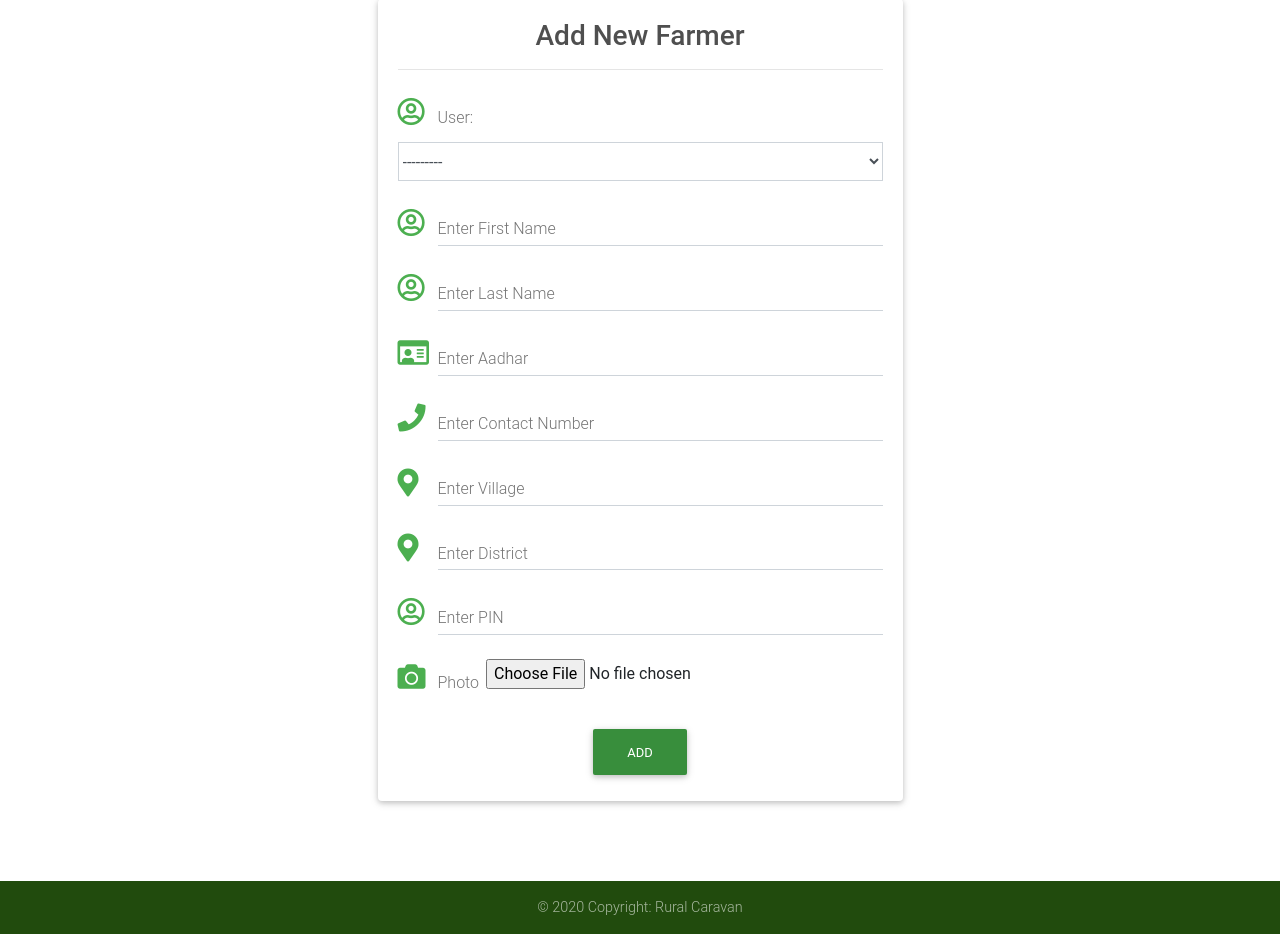
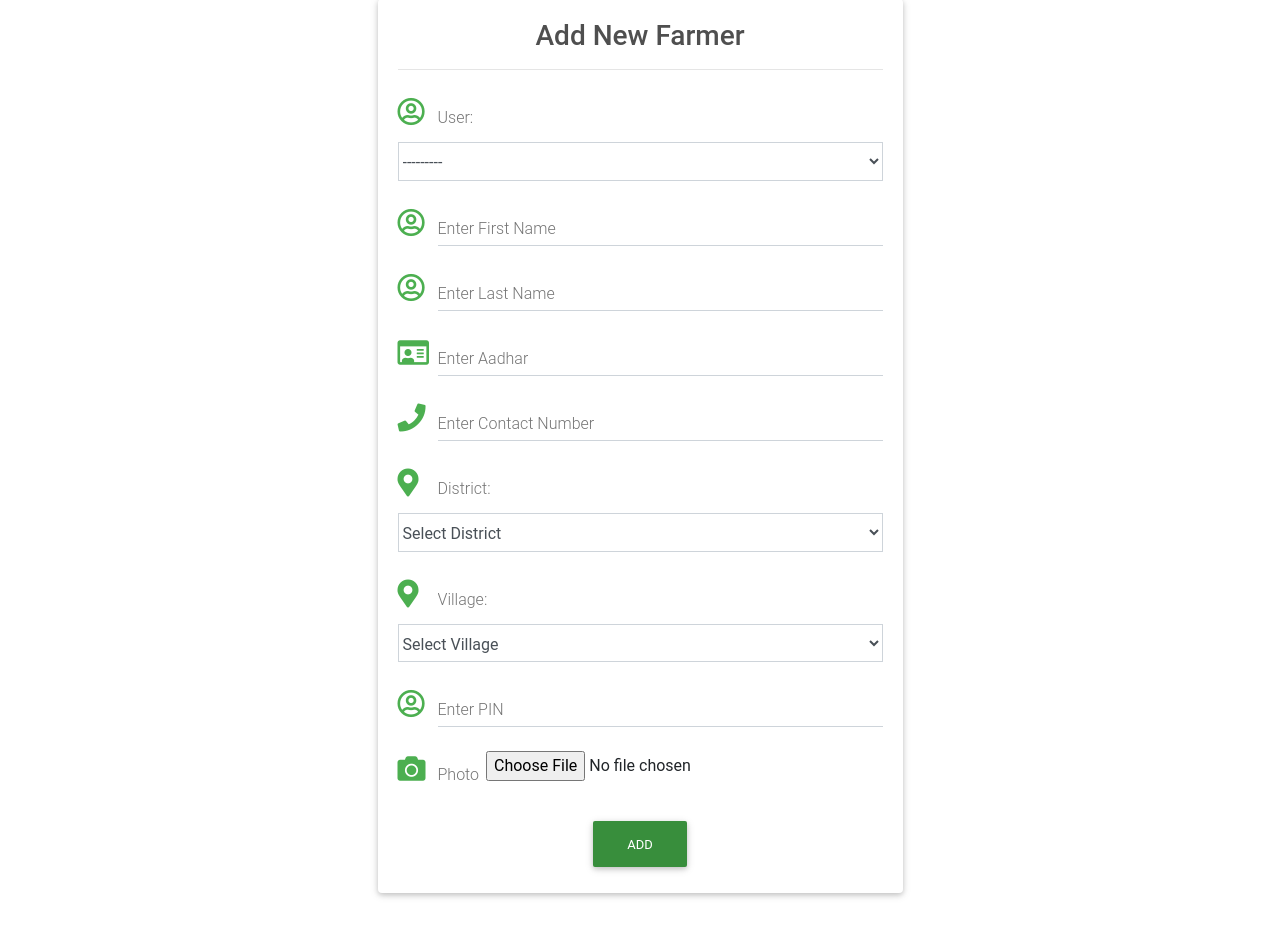
Before and after one commit to disconnect101/FPO_portal, a Django app: page /members/member_page/add_farmer in a window 1280 px wide. Shown: the part 129-1063 px from the top of the page. Run offline with Django 3.2, Linux system fonts and the light colour scheme; some libraries are stand-ins or nearby versions.

Commit message:
Drop down for villages and districts

```diff
--- a/RuralCaravan/members/templates/members/addnewfarmer.html
+++ b/RuralCaravan/members/templates/members/addnewfarmer.html
@@ -177,7 +177,6 @@
                     <strong>Add New Farmer</strong>
                   </h3>
                   <hr>
-
                   <div class="md-form">
                     <i class="far fa-user-circle prefix green-text"></i>
                     <label for="id_user">User:</label>
@@ -216,16 +215,32 @@
                     <input type="text"  class="form-control" name="contact" maxlength="10" required id="id_contact">
                     <label for="id_contact">Enter Contact Number</label>
                   </div>
-				  <div class="md-form">
+				   <div class="md-form">
                     <i class="fas fa-map-marker-alt prefix green-text"></i>
-                    <input type="text"  class="form-control" name="village" maxlength="100" required id="id_village">
+                    <label for="id_district">District:</label>
+                    <br><br>
+                     <select name="district" required id="id_district" class="form-control" size="1">
+                       <option value="" selected="selected">Select District</option>
+                     </select>
+                   </div>
+                    <div class="md-form">
+                    <i class="fas fa-map-marker-alt prefix green-text"></i>
+                    <label for="id_village">Village:</label>
+                    <br><br>
+                     <select name="village" required id="id_village" class="form-control" size="1">
+                       <option value="" selected="selected" >Select Village</option>
+                     </select>
+                   </div>
+                   <!---- <div class="md-form">
+                    <i class="fas fa-map-marker-alt prefix green-text"></i>
+                    <input type="text" class="form-control" name="village" maxlength="100" required id="id_village">
                     <label for="id_village">Enter Village</label>
                   </div>
-				   <div class="md-form">
+                    <div class="md-form">
                     <i class="fas fa-map-marker-alt prefix green-text"></i>
-                    <input type="text"  class="form-control" name="district" maxlength="100" required id="id_district">
+                    <input type="text" class="form-control" name="district" maxlength="100" required id="id_district">
                     <label for="id_district">Enter District</label>
-                  </div>
+                  </div>---->
                    <div class="md-form">
                     <i class="far fa-user-circle prefix green-text"></i>
                     <input type="number" class="form-control" name="pin" maxlength="100" required id="id_pin">
@@ -285,9 +300,9 @@
     <script type="text/javascript" src="{% static 'js/mdb.min.js' %}"></script>
       <!-- Initializations -->
   <script type="text/javascript">
-    new WOW().init();
+    //new WOW().init();
   </script>
-<script>
+<script language="JavaScript">
  function checkLength(){
     var aadhar = document.getElementById("id_aadhar").value;
     var flag1=0;
@@ -308,6 +323,36 @@
     }
 }
 </script>
+<script>
+var stateObject = {
+"district1": { "village1":"",
+ "village2":"",
+ "village3":"",
+},
+"district2": { "village4":"",
+"village5":"",
+"village6":"",
+},
+"district3": { "village7":"",
+ "village8":"",
+ "village9":"",
+},
+}
+window.onload = function () {
+var districts = document.getElementById("id_district"),
+villages = document.getElementById("id_village");
+for (var district in stateObject) {
+districts.options[districts.options.length] = new Option(district, district);
+}
+districts.onchange = function () {
+villages.length = 1; // remove all options bar first
+if (this.selectedIndex < 1) return; // done
+for (var vill in stateObject[this.value]) {
+villages.options[villages.options.length] = new Option(vill, vill);
+}
+}
+}
+</script>
 </body>
 
 </html>
--- a/RuralCaravan/members/urls.py
+++ b/RuralCaravan/members/urls.py
@@ -25,6 +25,7 @@ urlpatterns = [
 
     path('member_page/view_farmer/<id>/bank/', views.bank_add_farmer, name='bank_add_farmer'),
     path('member_page/view_farmer/<id>/land/', views.land_add_farmer, name='land_add_farmer'),
+    path('member_page/view_farmer/<id>/plan/', views.plan_add_farmer, name='plan_add_farmer'),
 
     path('member_page/fpoledger', views.FPOLedger_page, name='FPOLedger'),
     path('member_page/fpoledger/add', views.add_FPOLedger, name = 'add_FPOLedger'),
--- a/RuralCaravan/members/views.py
+++ b/RuralCaravan/members/views.py
@@ -7,7 +7,7 @@ from django.contrib.auth import login, logout, authenticate
 from django.contrib.auth.forms import UserCreationForm, AuthenticationForm
 from django.contrib import messages
 from .forms import FarmerForm, leader_add_farmerForm, ProduceForm, FPOLedgerForm, TransactionForm, OrdersForm, LandForm, \
-    BankForm
+    BankForm, farmerCropMapForm
 from .forms import LeaderForm
 from .forms import UserProfileForm
 from farmer.models import *
@@ -839,6 +839,16 @@ def land_add_farmer(request,id):
     context['form'] = form
     context['users'] = UserProfile.objects.all()
     return render(request, 'members/addland.html', context)
+
+
+def plan_add_farmer(request,id):
+    context = {}
+    form = farmerCropMapForm(request.POST or None, files=request.FILES)
+    if form.is_valid():
+        context["form"] = form
+        crop = form.cleaned_data['crop']
+
+
 # def order(request):
 #   return render(request, "members/farmer_profile.html")
 # def leader_profile(request):
```
